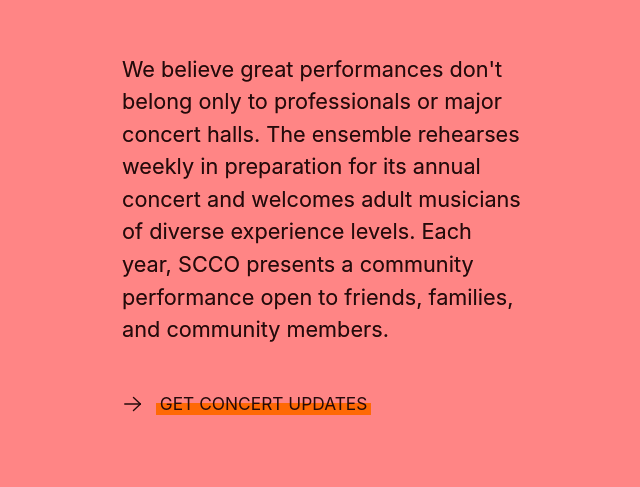
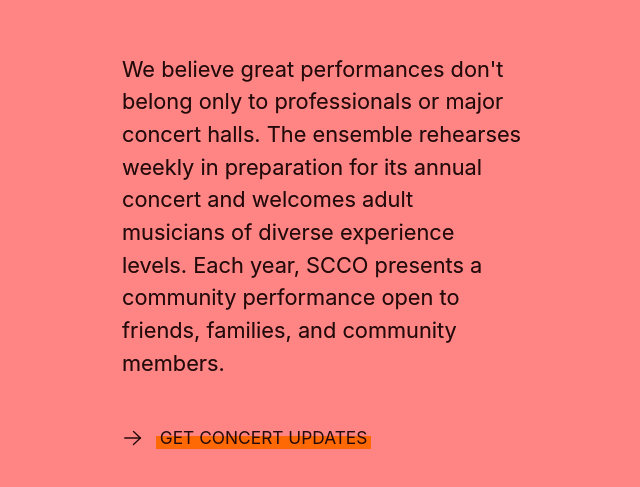
Before and after one commit to pb-nowa/scco, a React (Vite) app: page /about in a window 1280 px wide. Shown: the part 5162-5649 px from the top of the page, without its empty margins (318-958 px from the left). Built offline with nearby package versions, Linux system fonts and the light colour scheme.

Commit message:
Dynamic font size in About section

```diff
--- a/src/pages/About.css
+++ b/src/pages/About.css
@@ -1,4 +1,5 @@
 .about-page {
+  --about-circle-size: clamp(320px, 46vw, 80vh);
   position: relative;
   background: var(--color-bg);
   overflow-x: clip;
@@ -20,8 +21,8 @@
 }
 
 .about-page__circle-frame {
-  width: clamp(320px, 46vw, 80vh);
-  height: clamp(320px, 46vw, 80vh);
+  width: var(--about-circle-size);
+  height: var(--about-circle-size);
   transform: translate(-50%, -50%) scale(var(--about-circle-frame-scale));
   border-radius: 999px;
   border: 1px solid var(--color-ink);
@@ -34,8 +35,8 @@
   position: absolute;
   left: 0;
   top: 0;
-  width: clamp(320px, 46vw, 80vh);
-  height: clamp(320px, 46vw, 80vh);
+  width: var(--about-circle-size);
+  height: var(--about-circle-size);
   border-radius: 999px;
   border: 1px solid var(--color-ink);
   background: transparent;
@@ -214,15 +215,31 @@
   background: var(--color-ink);
 }
 
+@media (min-width: 901px) {
+  .about-page__lead,
+  .about-page__text,
+  .about-page__text--section-2 {
+    font-size: clamp(
+      calc(var(--font-size-about-section) * 0.95),
+      calc(var(--about-circle-size) * 0.037),
+      calc(var(--font-size-about-section) * 1.06)
+    );
+  }
+}
+
 @media (max-width: 900px) {
+  .about-page {
+    --about-circle-size: clamp(260px, 72vw, 520px);
+  }
+
   .about-page__circle-frame {
-    width: clamp(260px, 72vw, 520px);
-    height: clamp(260px, 72vw, 520px);
+    width: var(--about-circle-size);
+    height: var(--about-circle-size);
   }
 
   .about-page__circle-wave {
-    width: clamp(260px, 72vw, 520px);
-    height: clamp(260px, 72vw, 520px);
+    width: var(--about-circle-size);
+    height: var(--about-circle-size);
   }
 
   .about-page__content .layout__container {
```
